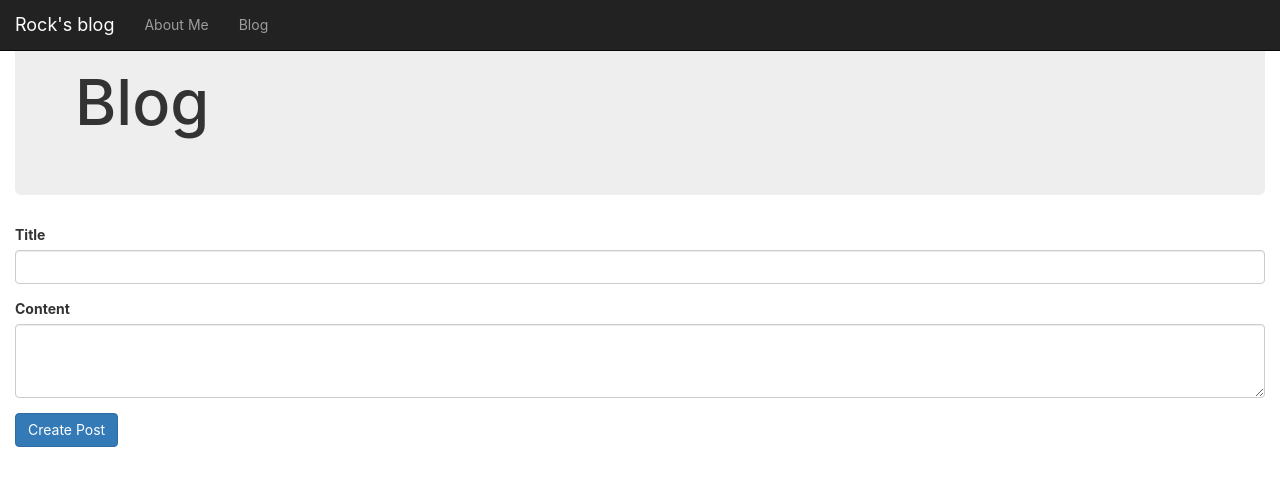
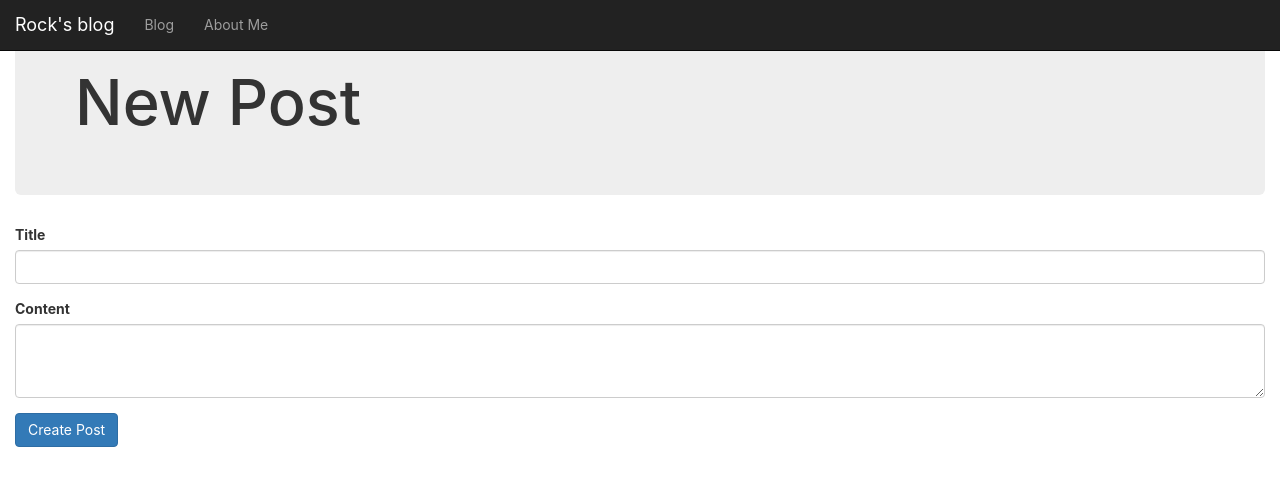
Before and after one commit to rk5dy/blog, a React (Create React App) app: page /NewPost in a window 1280 px wide. Shown: the top 486 px of the page. Built offline with nearby package versions, Linux system fonts and the light colour scheme.

Commit message:
submit trial
try submitting a post

```diff
--- a/package.json
+++ b/package.json
@@ -4,6 +4,7 @@
   "private": true,
   "dependencies": {
     "@aws-amplify/ui-react": "^1.0.6",
+    "@reduxjs/toolkit": "^1.5.1",
     "@testing-library/jest-dom": "^5.11.10",
     "@testing-library/react": "^11.2.6",
     "@testing-library/user-event": "^12.8.3",
--- a/src/App.js
+++ b/src/App.js
@@ -4,6 +4,7 @@ import Layout from './components/Layout/Layout';
 import AboutMe from './containers/AboutMe/AboutMe';
 import Blog from './containers/Blog/Blog';
 import NewPost from './containers/NewPost/NewPost';
+import { API } from 'aws-amplify';
 
 function App() {
   return (
--- a/src/components/Navigation/NavigationItems/NavigationItems.js
+++ b/src/components/Navigation/NavigationItems/NavigationItems.js
@@ -2,8 +2,8 @@ import React from 'react';
 import NavigationItem from './NavigationItem/NavigationItem';
 const navigationItems = (props) => (
   <ul className="nav navbar-nav">
-    <NavigationItem link="/">About Me</NavigationItem>
-    <NavigationItem link="/Blog">Blog</NavigationItem>
+    <NavigationItem link="/">Blog</NavigationItem>
+    <NavigationItem link="/AboutMe">About Me</NavigationItem>
   </ul>
 )
 
--- /dev/null
+++ b/src/components/NewPostForm/NewPostForm.js
@@ -0,0 +1,47 @@
+import React, { useState } from 'react';
+import { createBlogPost } from '../../graphql/mutations';
+
+const NewPostForm = props => {
+  const [enteredTitle, setEnteredTitle] = props.enteredTitleState;
+  const [enteredContent, setEnteredContent] = props.enteredContentState;
+  const submitHandler = event => {
+    event.preventDefault();
+    props.onSubmitNewPost({ title: enteredTitle, content: enteredContent });
+  };
+
+  return (
+      <form onSubmit={submitHandler}>
+        <div className="form-group">
+          <label htmlFor="strTitle">Title</label>
+          <input
+            type="text"
+            className="form-control"
+            id="strTitle"
+            value={enteredTitle}
+            onChange={event => {
+              setEnteredTitle(event.target.value);
+            }
+          }/>
+        </div>
+        <div className="form-group">
+          <label htmlFor="strContent">Content</label>
+          <textarea
+            className="form-control"
+            id="strContent"
+            rows="3"
+            value={enteredContent}
+            onChange={event => {
+              setEnteredContent(event.target.value);
+            }
+          }/>
+        </div>
+        <div className="form-group row">
+          <div className="col-sm-10">
+            <button type="submit" className="btn btn-primary">Create Post</button>
+          </div>
+        </div>
+      </form>
+  );
+}
+
+export default NewPostForm;
--- a/src/containers/Blog/Blog.js
+++ b/src/containers/Blog/Blog.js
@@ -1,31 +1,26 @@
-import React, {Component} from 'react';
+import React, { useState } from 'react';
 import PostList from '../../components/PostList/PostList';
+import {listBlogPosts} from '../../graphql/queries';
+import { API } from 'aws-amplify';
+import { Link } from 'react-router-dom';
 
-class Blog extends Component {
-  constructor(props) {
-    super(props);
-    this.state = {
-      posts: [{id: "1", title: "post1", content: "content1"}, {id: "2", title: "post2", content: "content2"}]
-    };
+const Blog = props => {  // posts = {id: string, title: string, content: string}
+  const [posts, setPosts] = useState([]);
+
+  async function fetchPosts() {
+    const apiData = await API.graphql({ query: listBlogPosts });
+    setPosts(apiData.data.listBlogPosts.items);
   }
 
-  newPostHandler = () => {
-    this.props.history.push({
-      pathname: '/newPost',
-    });
-  }
-
-  render() {
   return (
     <div className="container-fluid main-container">
       <div className="jumbotron jumbotron-fluid">
         <h1 className="display-4">Blog</h1>
       </div>
-        <button className="btn btn-success" onClick={this.newPostHandler}>New Post</button>
-        <PostList posts={this.state.posts}/>
+      <Link to='/newPost'><button className="btn btn-success">New Post</button> </Link>
+      <PostList posts={posts}/>
     </div>
   );
-  }
-}
+};
 
 export default Blog;
--- a/src/containers/NewPost/NewPost.js
+++ b/src/containers/NewPost/NewPost.js
@@ -1,34 +1,26 @@
-import React, {Component} from 'react';
+import React, {useState} from 'react';
+import { API } from 'aws-amplify';
+import { createBlogPost } from '../../graphql/mutations';
+import NewPostForm from '../../components/NewPostForm/NewPostForm';
+const NewPost = props => {
+  const enteredTitleState = useState('');
+  const enteredContentState = useState('');
+  const submitHandler = async () => {
+    const sup = API.graphql({query: createBlogPost, variables:  { input: { title: enteredTitleState[0], content: enteredContentState[0] } } });
+  };
 
-class NewPost extends Component {
-  constructor(props) {
-    super(props);
-  }
-
-  render() {
-    return (
-      <div className="container-fluid main-container">
-        <div className="jumbotron jumbotron-fluid">
-          <h1 className="display-4">Blog</h1>
-        </div>
-        <form>
-          <div className="form-group">
-            <label htmlFor="strTitle">Title</label>
-            <input type="text" className="form-control" id="strTitle" />
-          </div>
-          <div className="form-group">
-            <label htmlFor="strContent">Content</label>
-            <textarea className="form-control" id="strContent" rows="3"></textarea>
-          </div>
-          <div className="form-group row">
-            <div className="col-sm-10">
-              <button type="submit" className="btn btn-primary">Create Post</button>
-            </div>
-          </div>
-        </form>
+  return (
+    <div className="container-fluid main-container">
+      <div className="jumbotron jumbotron-fluid">
+        <h1 className="display-4">New Post</h1>
       </div>
-    );
-  }
+      <NewPostForm
+        onSubmitNewPost={submitHandler}
+        enteredContentState={enteredContentState}
+        enteredTitleState={enteredTitleState}
+        />
+    </div>
+  );
 }
 
 export default NewPost;
```
Also changed, not shown: 1 other file (tests, documents, lock files or other folders). Lines whose indentation alone changed are shown as unchanged.
